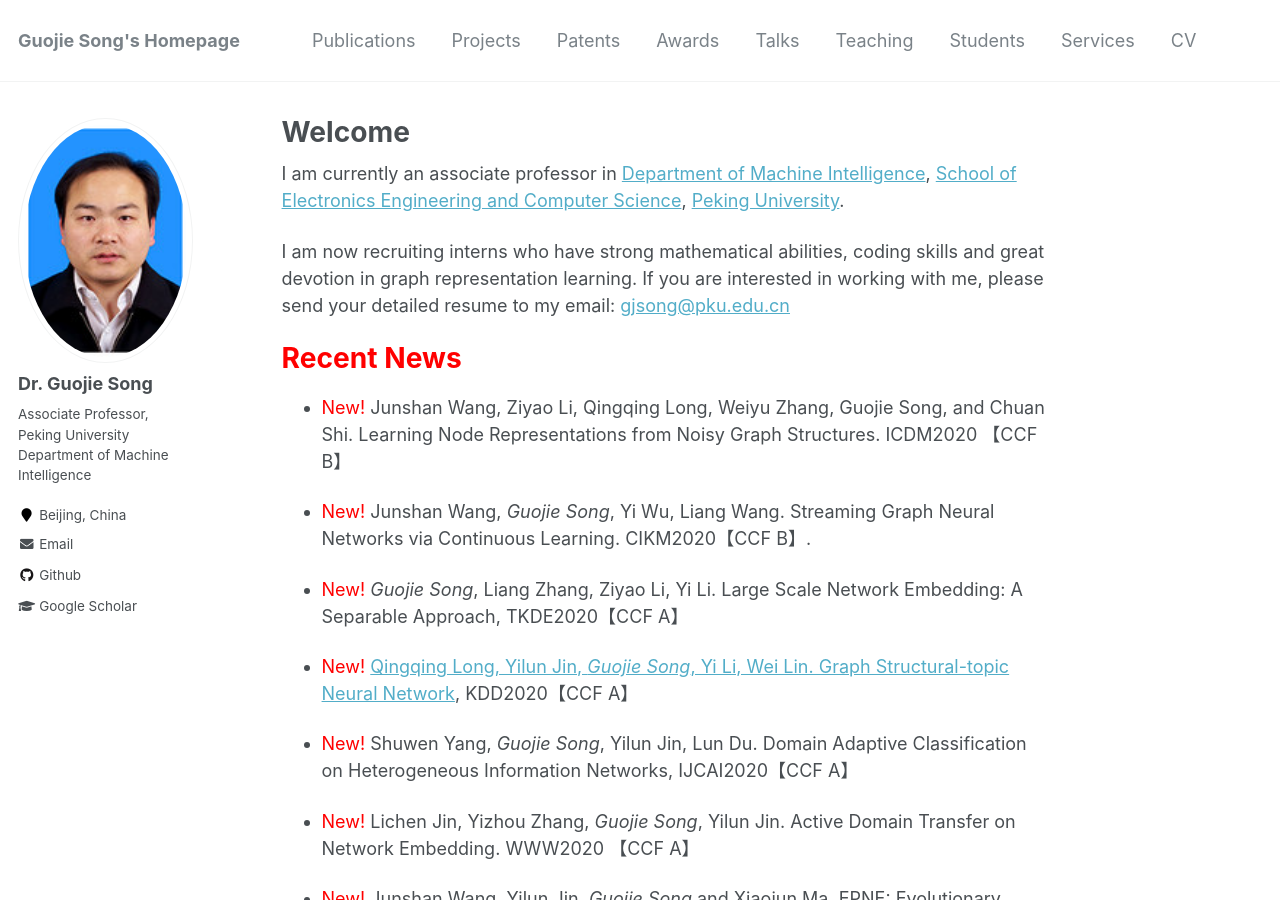
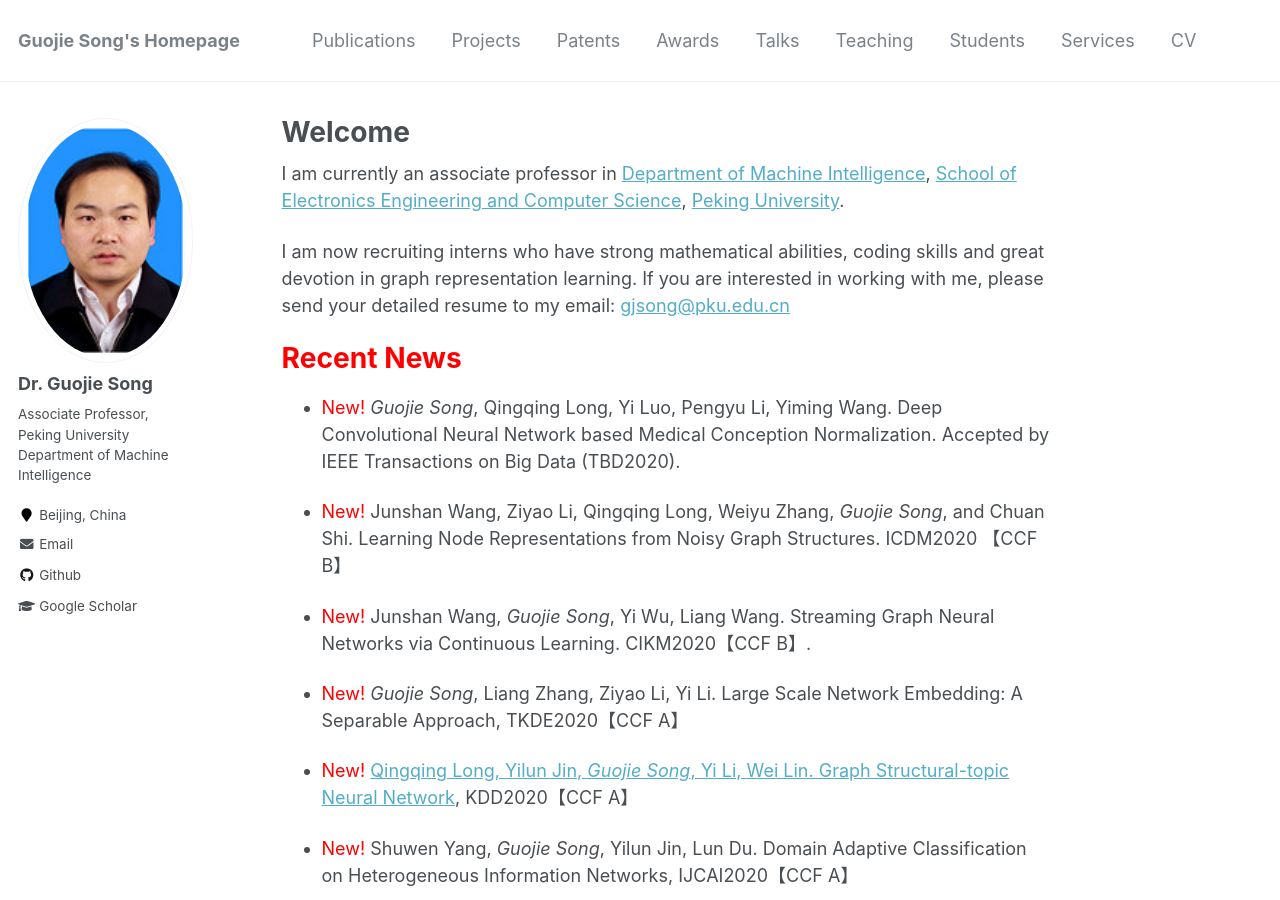
Before and after one commit to gjsong-pku/gjsong-pku.github.io, a Jekyll site: the page built from _pages/about.md, in a window 1280 px wide and 900 px high. Built offline with Jekyll 4.4.1, drawn with Linux system fonts in a browser that asks for light colours.

Commit message:
Update about.md

```diff
--- a/_pages/about.md
+++ b/_pages/about.md
@@ -15,7 +15,9 @@ I am now recruiting interns who have strong mathematical abilities, coding skill
 
 <span style='color:red'>Recent News</span>
 ======
-- <span style="color:red">New!</span> Junshan Wang, Ziyao Li, Qingqing Long, Weiyu Zhang, Guojie Song, and Chuan Shi. Learning Node Representations from Noisy Graph Structures.  ICDM2020 【CCF B】
+- <span style="color:red">New!</span> *Guojie Song*, Qingqing Long, Yi Luo, Pengyu Li, Yiming Wang. Deep Convolutional Neural Network based Medical Conception Normalization. Accepted by IEEE Transactions on Big Data (TBD2020).
+
+- <span style="color:red">New!</span> Junshan Wang, Ziyao Li, Qingqing Long, Weiyu Zhang, *Guojie Song*, and Chuan Shi. Learning Node Representations from Noisy Graph Structures.  ICDM2020 【CCF B】
 
 - <span style="color:red">New!</span> Junshan Wang, *Guojie Song*, Yi Wu, Liang Wang. Streaming Graph Neural Networks via Continuous Learning. CIKM2020【CCF B】.
 
```
